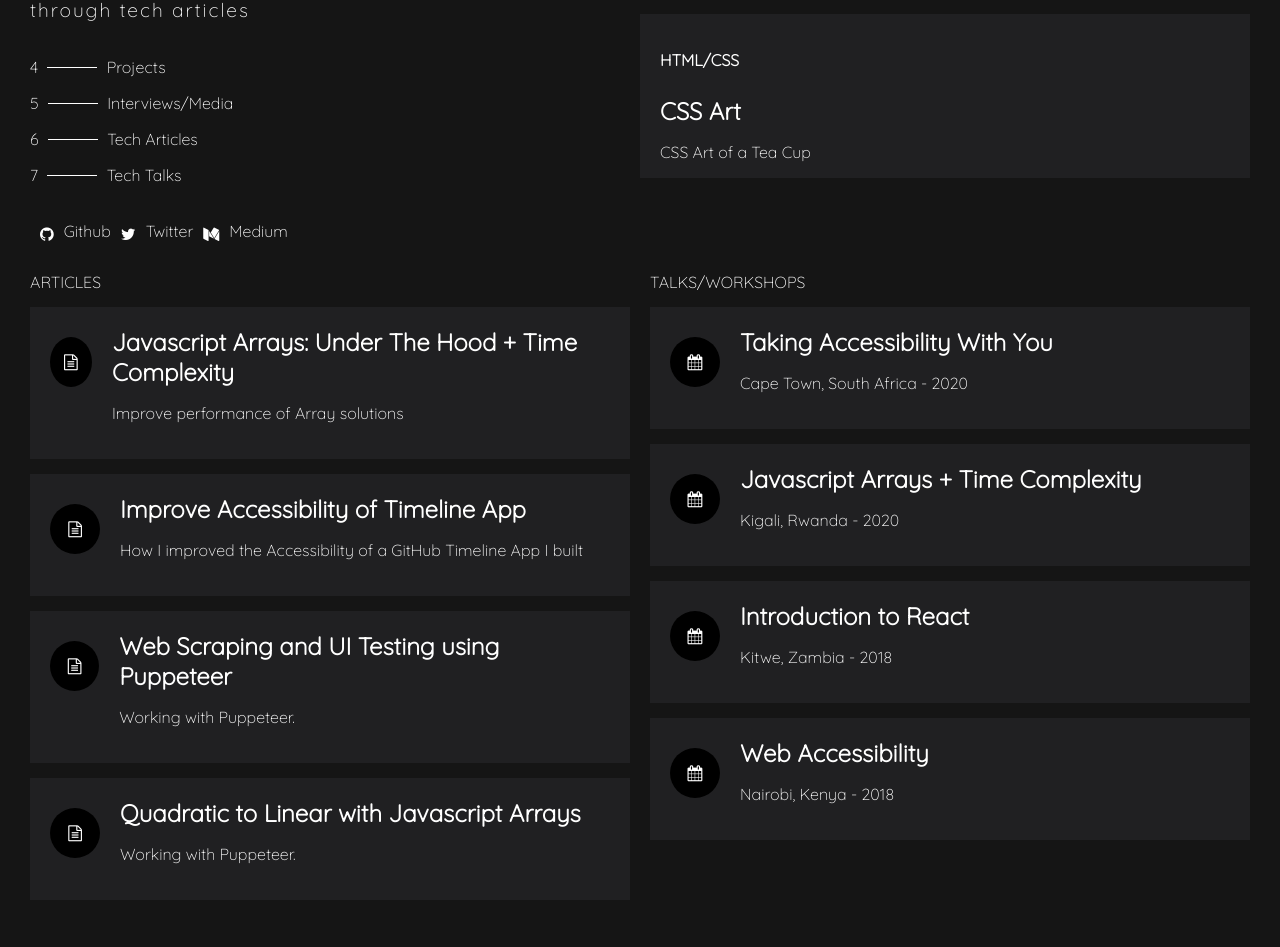
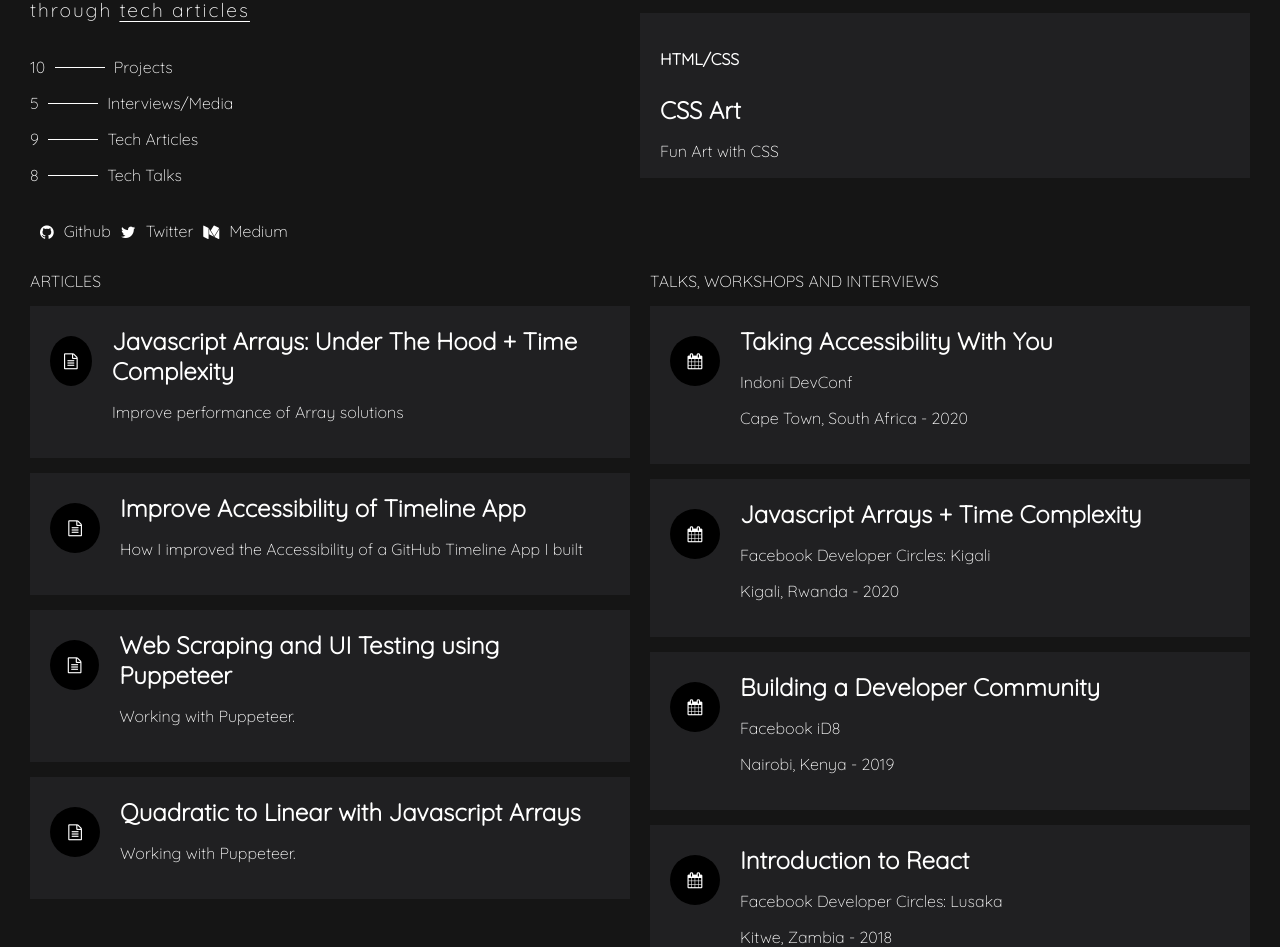
Before and after one commit to gertie-sheshe/this-self, a React (Create React App) app: page / in a window 1280 px wide. Shown: the part 410-1357 px from the top of the page. Before the commit the page ends 1310 px from the top, so only its background shows below. Built offline with nearby package versions, Linux system fonts and the light colour scheme.

Commit message:
make totally responsive

```diff
--- a/src/components/articles/articles.scss
+++ b/src/components/articles/articles.scss
@@ -41,5 +41,9 @@
         }
     }
 
+    @media(max-width: 1020px) {
+       margin-right: 0;
+      }
+
 
 }
--- a/src/components/profile/profile.js
+++ b/src/components/profile/profile.js
@@ -16,23 +16,22 @@ const Profile = () => (
             Software Developer, Community Manager and
         Technical Writer. My experience has mostly been
         with Front End work (ReactJS, EmberJS, AngularJS)
-        and my core language is Javascript. Volunteer
-        Developer Lead at Facebook - grown my community
-        from 60 to 1.6k developers. I share what I learn at meet ups and through tech articles
+        and my core language is Javascript. Volunteer <a href="too.com">Developer Lead at Facebook</a> - grown my community
+        from 60 to 1.6k developers. I share what I learn at <a href="yoo.com">meet ups</a> and through <a href="zoo.com">tech articles</a>
             </p>
         </div>
         <div className="summary">
             <a href="test.com">
-                <p>4 <div className="dash"></div> Projects</p>
+                <p>10 <div className="dash"></div> Projects</p>
             </a>
             <a href="we.com">
                 <p>5 <div className="dash"></div> Interviews/Media</p>
             </a>
             <a href="yay.com">
-                <p>6 <div className="dash"></div> Tech Articles</p>
+                <p>9 <div className="dash"></div> Tech Articles</p>
             </a>
             <a href="yoo.com">
-                <p>7 <div className="dash"></div> Tech Talks</p>
+                <p>8 <div className="dash"></div> Tech Talks</p>
             </a>
         </div>
         <div className="socials">
--- a/src/components/profile/profile.scss
+++ b/src/components/profile/profile.scss
@@ -25,7 +25,7 @@
 
         i {
             margin-left: 10px;
-            padding-top: 5px;
+            padding-top: 3px;
         }
     }
 
@@ -60,7 +60,12 @@
             // text-align: justify;
             // text-justify: inter-word;
             // color: #949495;
-            color: #fafafa
+            color: #fafafa;
+
+            a {
+                color: #fff;
+                text-underline-position: under;
+            }
         }
     }
     .summary {
@@ -94,5 +99,9 @@
                 margin-left: 0;
               }
         }
+
+        .socials {
+            margin-bottom: 20px;
+        }
       }
   }
--- a/src/components/projects/projects.js
+++ b/src/components/projects/projects.js
@@ -22,7 +22,7 @@ const Project = () => (
             <a href="github.com">
                 <p className="project-language">HTML/CSS</p>
                 <h2 className="project-name">CSS Art</h2>
-                <p>CSS Art of a Tea Cup</p>
+                <p>Fun Art with CSS</p>
             </a>
         </div>
 
--- a/src/components/talks/talks.js
+++ b/src/components/talks/talks.js
@@ -3,7 +3,7 @@ import './talks.scss';
 
 const Talks = () => (
     <div className="talks">
-        <div>TALKS/WORKSHOPS</div>
+        <div className="title">TALKS, WORKSHOPS AND INTERVIEWS</div>
         <div className="talks-display">
             <a href="medium.com">
                 <div className="container">
@@ -11,6 +11,7 @@ const Talks = () => (
                 </div>
                 <div className="talk-details">
                     <h2 className="talk-title">Taking Accessibility With You</h2>
+                    <p>Indoni DevConf</p>
                     <p>Cape Town, South Africa - 2020</p>
                 </div>
             </a>
@@ -22,6 +23,7 @@ const Talks = () => (
                 </div>
                 <div className="talk-details">
                     <h2 className="talk-title">Javascript Arrays + Time Complexity</h2>
+                    <p>Facebook Developer Circles: Kigali</p>
                     <p>Kigali, Rwanda - 2020</p>
                 </div>
             </a>
@@ -32,7 +34,20 @@ const Talks = () => (
                     <i class="fa fa-calendar" aria-hidden="true"></i>
                 </div>
                 <div className="talk-details">
+                    <h2 className="talk-title">Building a Developer Community</h2>
+                    <p>Facebook iD8</p>
+                    <p>Nairobi, Kenya - 2019</p>
+                </div>
+            </a>
+        </div>
+        <div className="talks-display">
+            <a href="medium.com">
+                <div className="container">
+                    <i class="fa fa-calendar" aria-hidden="true"></i>
+                </div>
+                <div className="talk-details">
                     <h2 className="talk-title">Introduction to React</h2>
+                    <p>Facebook Developer Circles: Lusaka</p>
                     <p>Kitwe, Zambia - 2018</p>
                 </div>
             </a>
@@ -44,6 +59,7 @@ const Talks = () => (
                 </div>
                 <div className="talk-details">
                     <h2 className="talk-title">Web Accessibility</h2>
+                    <p>DevCraft Conference</p>
                     <p>Nairobi, Kenya - 2018</p>
                 </div>
             </a>
--- a/src/components/talks/talks.scss
+++ b/src/components/talks/talks.scss
@@ -39,4 +39,12 @@
             background-color: #F28C0F;
         }
     }
+
+    @media(max-width: 1020px) {
+
+            .title {
+                margin-top: 20px;
+            }
+
+      }
 }
```
